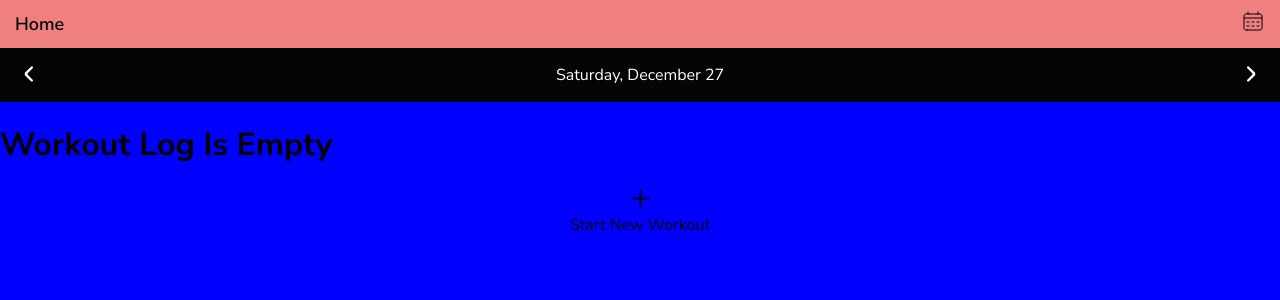
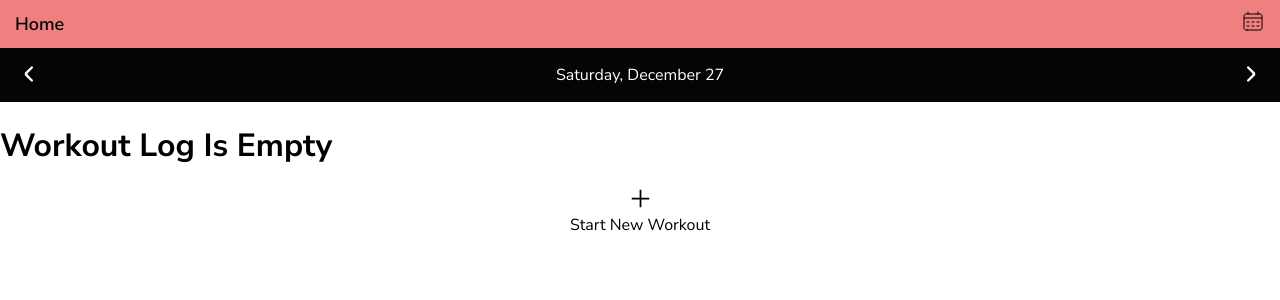
Before and after one commit to ElmiraZeynalova/pwa-workout-tracker, a React (Vite) app: page / in a window 1280 px wide. Shown: the top 300 px of the page. Built offline with nearby package versions, Linux system fonts and the light colour scheme.

Commit message:
Carousel made with Swiper library

```diff
--- a/dev-dist/sw.js
+++ b/dev-dist/sw.js
@@ -82,7 +82,7 @@ define(['./workbox-5a5d9309'], (function (workbox) { 'use strict';
     "revision": "3ca0b8505b4bec776b69afdba2768812"
   }, {
     "url": "index.html",
-    "revision": "0.cbgpg2lamkg"
+    "revision": "0.k2tvr27tutg"
   }], {});
   workbox.cleanupOutdatedCaches();
   workbox.registerRoute(new workbox.NavigationRoute(workbox.createHandlerBoundToURL("index.html"), {
--- a/package.json
+++ b/package.json
@@ -15,6 +15,7 @@
     "react": "^19.2.0",
     "react-dom": "^19.2.0",
     "react-router-dom": "^7.10.1",
+    "swiper": "^12.1.2",
     "zustand": "^5.0.9"
   },
   "devDependencies": {
--- a/src/components/CarouselContent.tsx
+++ b/src/components/CarouselContent.tsx
@@ -1,165 +1,68 @@
 import DayContent from './DayContent'
 import dayjs from 'dayjs'
 import type { Dayjs } from 'dayjs'
-import { useState, useMemo, useRef, useEffect, useLayoutEffect } from 'react'
+import { useState, useMemo, useRef, useEffect} from 'react'
 import {useDateStore} from "../store"
+import { Swiper, SwiperSlide } from 'swiper/react';
+import type { Swiper as SwiperType } from 'swiper'
+import 'swiper/css'
 
+const RANGE = 7
 
+function generateDateRange(centerDate: Dayjs) {
+  return Array.from({ length: RANGE * 2 + 1 }, (_, i) =>
+    centerDate.add(i - RANGE, 'day').format('YYYY-MM-DD')
+  )
+}
 export default function CarouselContent(){
-    const range = 7
+
     const setSelectedDate = useDateStore((state) => state.setSelectedDate)
-    const selectedDate = useDateStore((state) => state.selectedDate)
-
-    const carouselViewportRef = useRef<HTMLDivElement>(null)
-    const carouselTrackRef = useRef<HTMLDivElement>(null)
-
-    const slideWidthRef = useRef<number>(0)
-    const swipeThresholdRef = useRef<number>(0)
-
     const today = dayjs().format('YYYY-MM-DD')
     const [centerDate, setCenterDate] = useState<string>(today)
-
-    const startXRef = useRef<number>(0)
-
-    const isDraggingRef = useRef<boolean>(false)
-
-    const [activeIndex, setActiveIndex] = useState<number>(range)
-
-    const transitionIndexRef = useRef<number>(activeIndex)
+    const swiperRef = useRef<SwiperType | null>(null)
 
     const dates = useMemo(
         () => generateDateRange(dayjs(centerDate)),
         [centerDate]
     )
+const selectedDate = useDateStore((state) => state.selectedDate)
 
     useEffect(() => {
-        slideWidthRef.current = carouselViewportRef.current!.offsetWidth
-        swipeThresholdRef.current = slideWidthRef.current * 0.25
-    }, [])
+        if (!swiperRef.current) return
 
-    useEffect(() => {
-        if (!carouselTrackRef.current) return
+        const index = dates.findIndex(d => d === selectedDate)
 
-        const index = dates.findIndex(date => date === selectedDate)
+        if (index === -1) return
 
-        if (index === -1) {
-            console.log("OUT OF RANGE!!!")
-            return
-        }
+        if (swiperRef.current.activeIndex === index) return
 
-        setActiveIndex(index)
-
+        swiperRef.current.slideTo(index)
     }, [selectedDate, dates])
 
-    useLayoutEffect(() => {
-        if (!carouselTrackRef.current) return
+    const handleSlideChange = (swiper: SwiperType) => {
+        const index = swiper.activeIndex
+        const newDate = dates[index]
+        setSelectedDate(newDate)
 
-        carouselTrackRef.current.style.transition = 'none'
-        carouselTrackRef.current.style.transform =
-        `translateX(${-range * slideWidthRef.current}px)`
-
-    }, [centerDate])
-
-    useEffect(() => {
-        console.log(dates)
-        transitionIndexRef.current = activeIndex
-
-        if (!carouselTrackRef.current) return
-
-        carouselTrackRef.current.style.transition = 'transform 0.3s ease'
-        carouselTrackRef.current.style.transform =
-        `translateX(${-activeIndex * slideWidthRef.current}px)`
-
-    }, [activeIndex])
-
-    useEffect(() => {
-        const track = carouselTrackRef.current
-        if (!track) return
-
-        const onTransitionEnd = () => {
-            const index = transitionIndexRef.current
-            if (index === 0 || index === dates.length - 1) {
-                setCenterDate(dates[index])
-            }
+        if (index === 0 || index === dates.length - 1) {
+            setCenterDate(newDate)
         }
-
-        track.addEventListener('transitionend', onTransitionEnd)
-        return () => track.removeEventListener('transitionend', onTransitionEnd)
-    }, [dates])
-
-
-    function generateDateRange(centerDate: Dayjs){
-        return Array.from({length: range * 2 + 1}, (_, i) => (
-            centerDate.add(i - range, 'day').format('YYYY-MM-DD')
-        ))
     }
 
-    function handlePointerDown(e: React.PointerEvent<HTMLDivElement>){
-        carouselTrackRef.current!.style.transition = 'none'
-        e.currentTarget.setPointerCapture(e.pointerId)
-        isDraggingRef.current = true
-        startXRef.current = e.clientX
-
-    }
-
-    function handlePointerMove(e: React.PointerEvent<HTMLDivElement>){
-
-        if(!isDraggingRef.current) return
-
-        const deltaX = e.clientX - startXRef.current
-
-        if (carouselTrackRef.current) {
-            carouselTrackRef.current.style.transform =
-            `translateX(${ -activeIndex * slideWidthRef.current + deltaX }px)`
-        }
-
-    }
-
-    function handlePointerUp(e: React.PointerEvent<HTMLDivElement>){
-
-        if(!isDraggingRef.current) return
-        e.currentTarget.releasePointerCapture(e.pointerId)
-        isDraggingRef.current = false
-
-        const deltaX = e.clientX - startXRef.current
-        if(Math.abs(deltaX) > swipeThresholdRef.current){
-
-            if(deltaX > 0) {//moving left
-                const newIndex = activeIndex - 1
-                if(dates[newIndex]){
-                    setSelectedDate(dates[newIndex])
-                }
-
-            }
-
-            if(deltaX < 0){//moving right
-                const newIndex = activeIndex + 1
-                if(dates[newIndex]){
-                    setSelectedDate(dates[newIndex])
-                }
-            }
-        }else{
-            if (carouselTrackRef.current) {
-                carouselTrackRef.current.style.transition = 'transform 0.5s ease'
-                carouselTrackRef.current.style.transform =
-                `translateX(${ -activeIndex * slideWidthRef.current}px)`
-            }
-        }
-
-    }
-
-    return(
-        <div
-            className="carousel-viewport"
-            ref={carouselViewportRef}
-            onPointerDown={handlePointerDown}
-            onPointerMove={handlePointerMove}
-            onPointerUp={handlePointerUp}>
-            <div className="carousel-track" ref={carouselTrackRef}>
-                {dates.map(date => (
-                    <DayContent key={date} date={date}/>
-                ))}
-            </div>
-        </div>
+    return (
+        <Swiper
+            key={centerDate}
+            initialSlide={RANGE}
+            slidesPerView={1}
+            onSwiper={(swiper) => { swiperRef.current = swiper }}
+            onSlideChange={handleSlideChange}
+            style={{ width: '100%', height: '100vh' }}
+        >
+        {dates.map((date) => (
+            <SwiperSlide key={date}>
+                <DayContent date={date} />
+            </SwiperSlide>
+        ))}
+        </Swiper>
     )
 }
--- a/src/index.css
+++ b/src/index.css
@@ -1,14 +1,23 @@
-body,
+html,
+body {
+  height: 100%;
+  margin: 0;
+  overflow: hidden;
+}
+
+body {
+  font-family: "Nunito Sans", sans-serif;
+}
+
 #root {
-  font-family: "Nunito Sans", sans-serif;
-  margin: 0;
-  overflow-y: hidden;
+  height: 100%;
+  overflow: hidden;
 }
 
 .layout {
   display: flex;
   flex-direction: column;
-  height: 100vh;
+  min-height: 100dvh;
 }
 
 header {
@@ -24,15 +33,29 @@ header {
   }
 }
 
-footer {
+main {
   display: flex;
-  justify-content: space-evenly;
-  background: lightblue;
-  padding: 6px 0px;
+  overflow: hidden;
+  flex-direction: column;
+  flex: 1 1 auto;
+  min-height: 0;
 }
 
-.calendar-btn {
-  fill: black;
+.date-bar {
+  padding: 0 10px;
+  background: rgb(5, 5, 5);
+  color: white;
+  display: flex;
+  justify-content: space-between;
+  align-items: center;
+  button {
+    background: none;
+    border: none;
+    svg {
+      width: 28px;
+      height: 28px;
+    }
+  }
 }
 
 .navigation-btn {
@@ -131,46 +154,6 @@ footer {
     max-width: 40%;
   }
 }
-.date-bar {
-  padding: 0 10px;
-  background: rgb(5, 5, 5);
-  color: white;
-  display: flex;
-  justify-content: space-between;
-  align-items: center;
-  button {
-    background: none;
-    border: none;
-    svg {
-      width: 28px;
-      height: 28px;
-    }
-  }
-}
-
-main {
-  height: 100%;
-}
-
-.carousel-viewport {
-  touch-action: pan-y;
-  overflow: hidden;
-  width: 100%;
-  height: 100%;
-}
-
-.carousel-track {
-  display: flex;
-  will-change: transform;
-  transform: translateX(0);
-  height: 100%;
-}
-
-.day-content {
-  flex: 0 0 100%;
-  height: 100%;
-  background: blue;
-}
 
 .workout-day {
   padding: 15px;
--- a/vite.config.ts
+++ b/vite.config.ts
@@ -39,5 +39,4 @@ export default defineConfig({
     }),
   ],
 
-
 })
```
Also changed, not shown: src/types.d.ts (added, +9 -0 lines), 1 other file (tests, documents, lock files or other folders).
